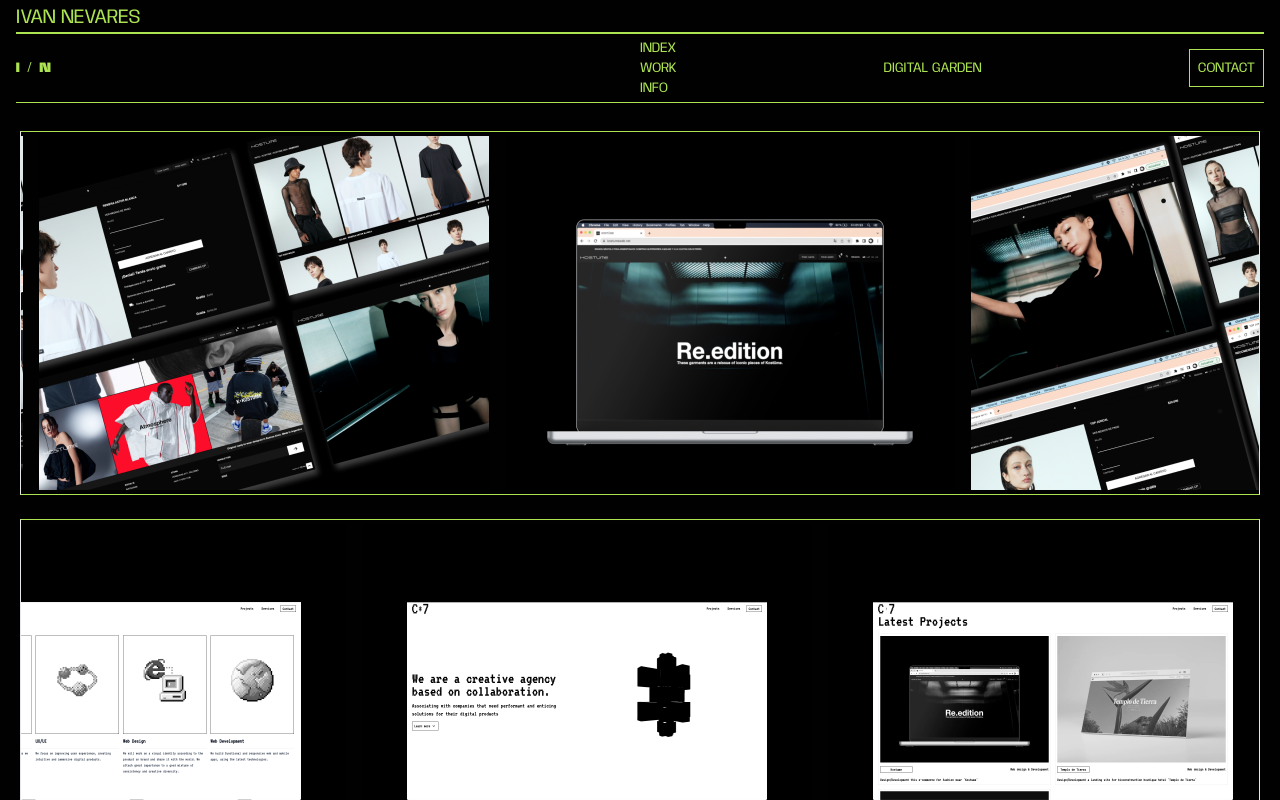
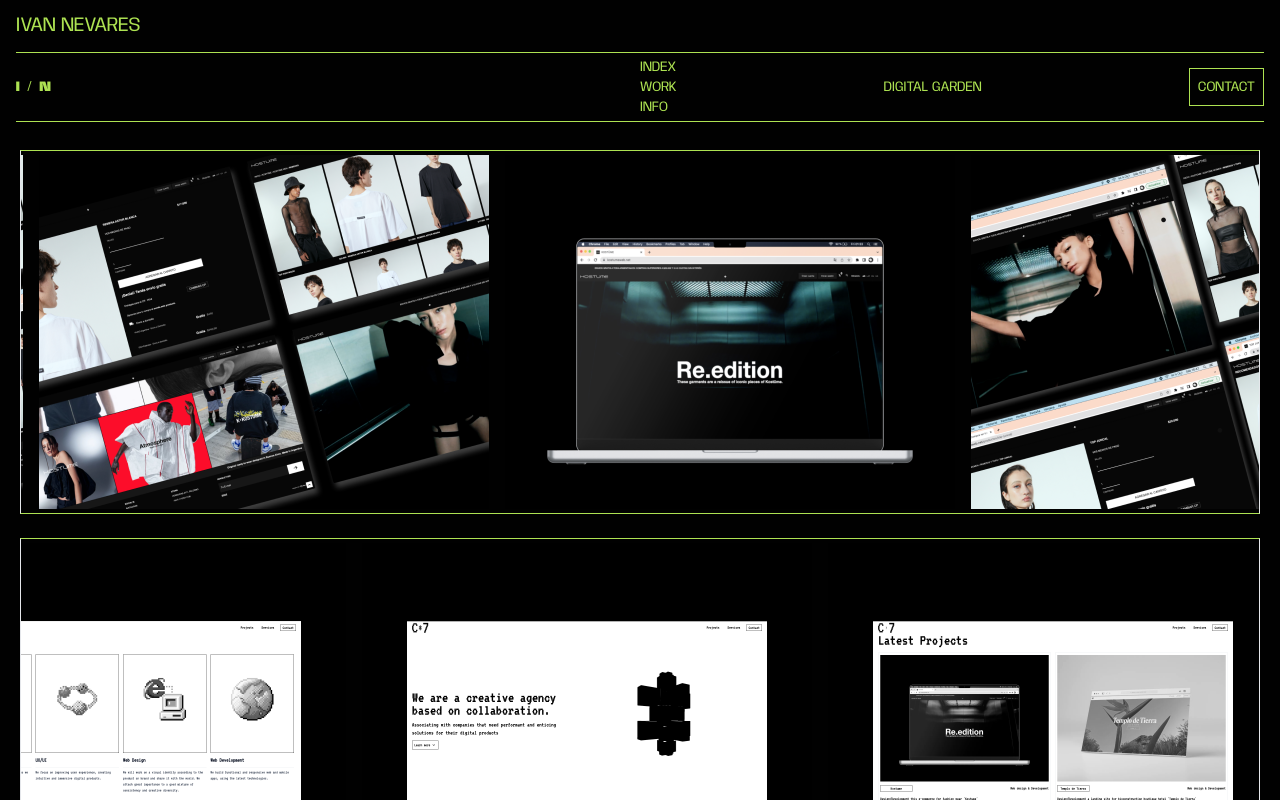
Before and after one commit to i9-9/portfolio-2, a Next.js app: page / in a window 1280 px wide. Shown: the top 800 px of the page. Built offline with nearby package versions, Linux system fonts and the light colour scheme.

Commit message:
styling changes

```diff
--- a/app/page.tsx
+++ b/app/page.tsx
@@ -17,7 +17,7 @@ export default function Home() {
       <div>
         <Link href='/'>
           <motion.h1
-            className='title text-xl pt-4 md:pt-1 text-verde uppercase pl-1 md:pl-0 md:border-b-verde md:border-solid md:border-b-[1px]'
+            className='title text-xl pt-4 md:p-3 text-verde uppercase pl-1 md:pl-0 '
             initial={{ opacity: 0,}}
             animate={{ opacity: 1}}
             transition={{ delay: 0.2 }}>
```
